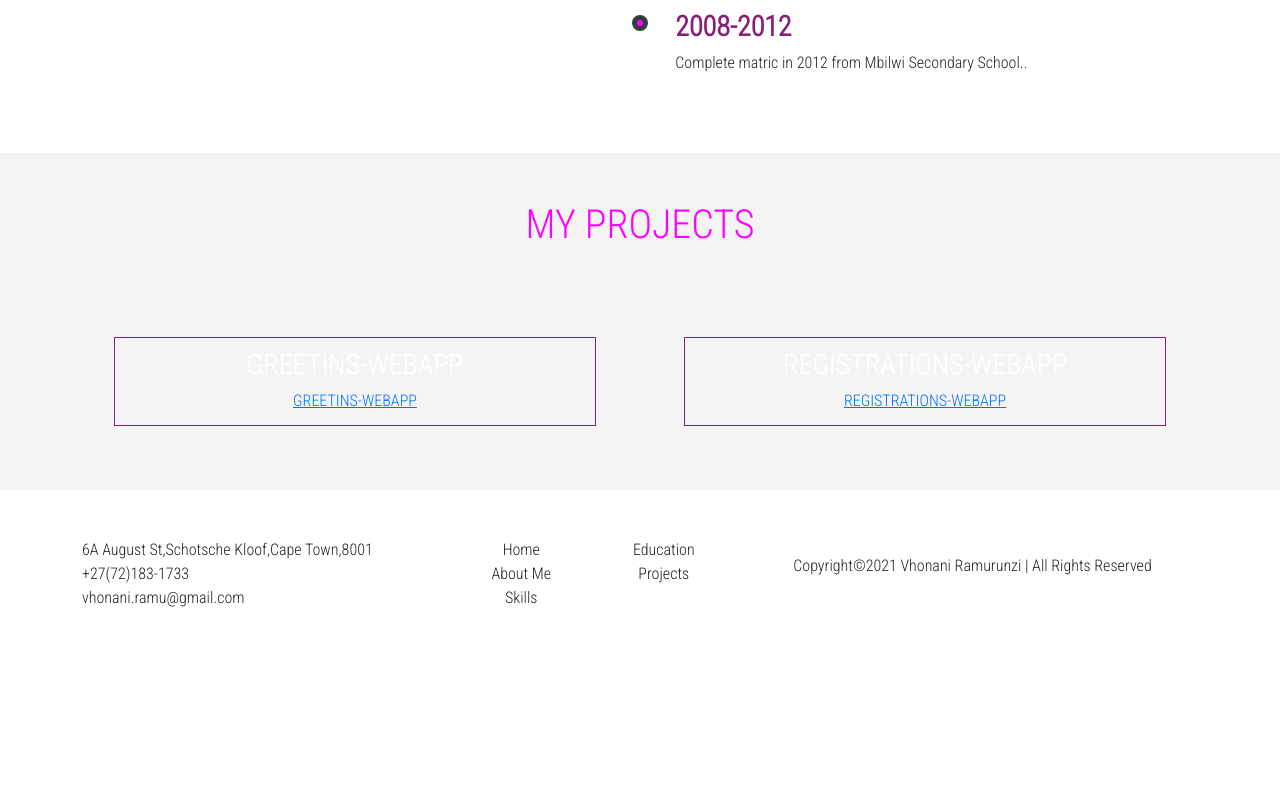
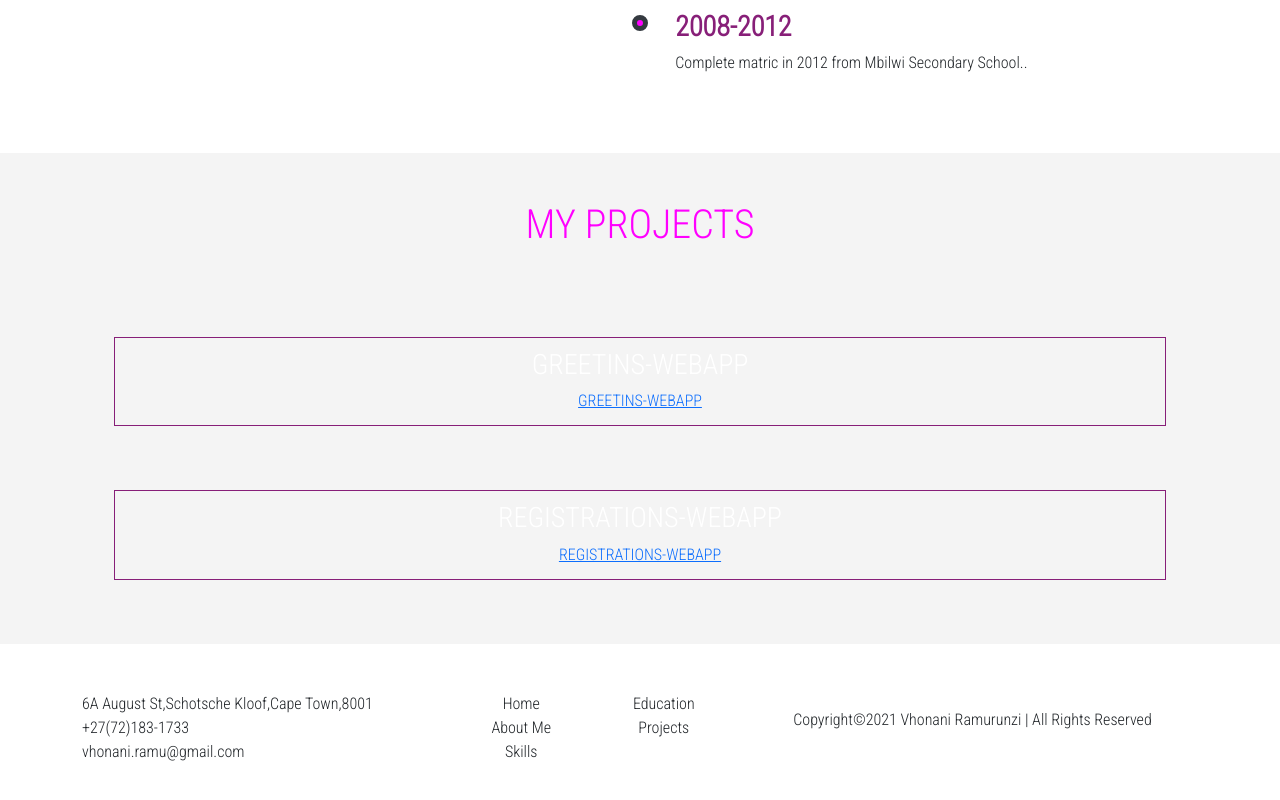
Before and after one commit to Vhonani24/vhonani-mini-portfolio, a React (Create React App) app: page / in a window 1280 px wide. Shown: the part 2373-3173 px from the top of the page. Before the commit the page ends 3031 px from the top, so only its background shows below. Built offline with nearby package versions, Linux system fonts and the light colour scheme.

Commit message:
projects added

```diff
--- a/src/components/Projects.js
+++ b/src/components/Projects.js
@@ -9,22 +9,26 @@ const Projects = () => {
             <div className="container">
                 <div className="row">
                     {/* */}
-                    <div className="col-12 col-sm-6 col-md-6 col-lg-6">
+                    <div className="col-12">
                         <div className="btn-main-offer">
                             <h3>Greetins-webapp</h3>
                             <a href="https://greetings-webapp-db.herokuapp.com"> Greetins-webapp</a>
                         </div>
 
                     </div>
-                    {/* */}
-                    <div className="col-12 col-sm-6 col-md-6 col-lg-6">
+
+
+
+                </div>
+                <div className="row">
+                     {/* */}
+                     <div className="col-12">
                         <div className="btn-main-offer">
                             <h3>Registrations-webapp</h3>
                             <a  href="https://registration-numbers-dbapp.herokuapp.com">Registrations-webapp</a>
                         </div>
 
                     </div>
-
 
 
                 </div>
```
